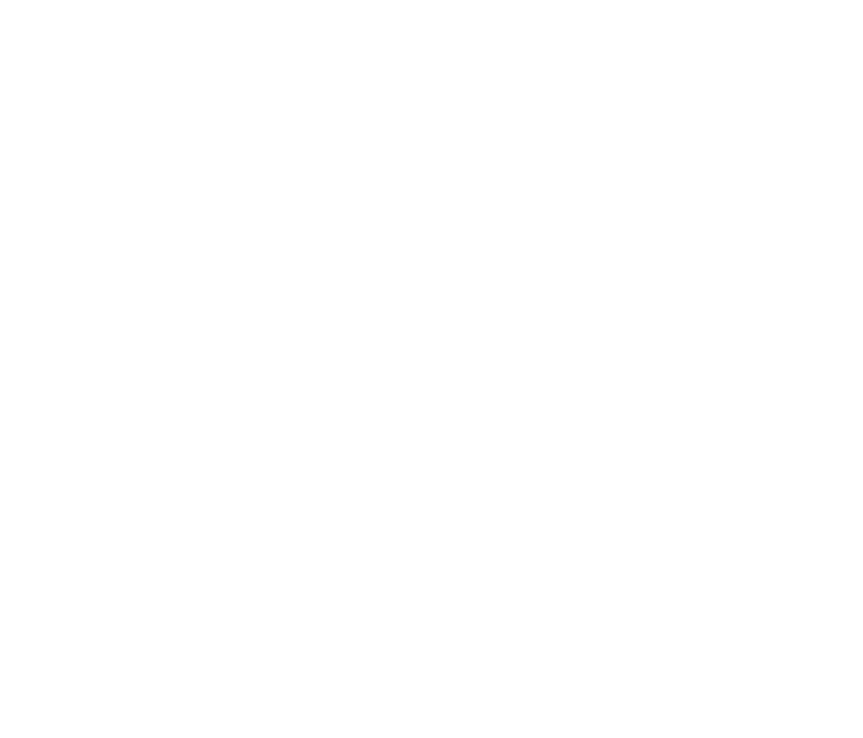
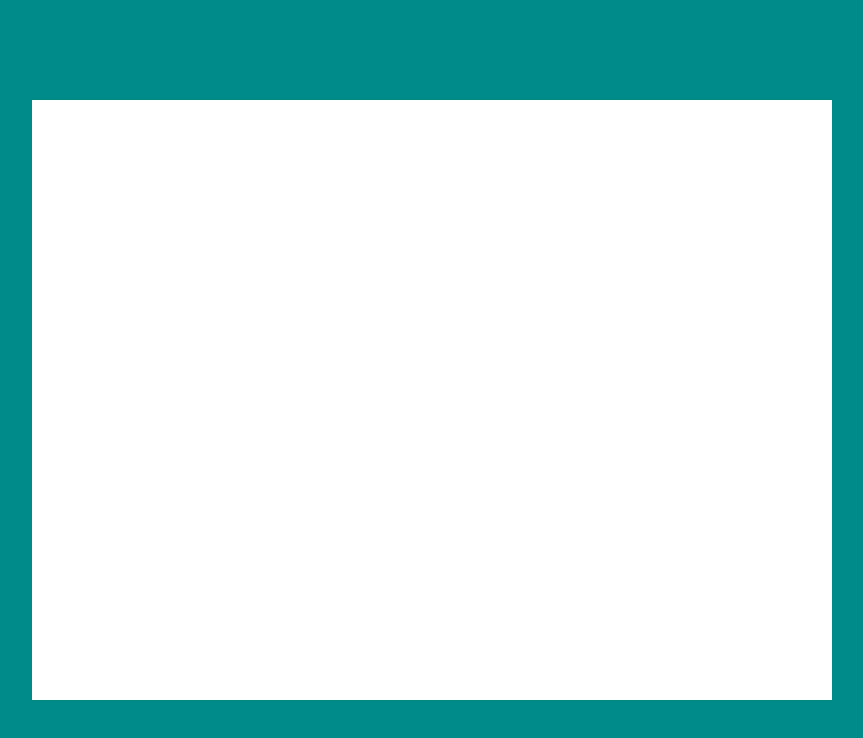
Before and after one commit to tylp/memo-draw-engine, a website with bundled scripts: page public/index.html in a window 1280 px wide. Shown: the whole page, without its empty margins (208-1071 px from the left). Built offline with nearby package versions, Linux system fonts and the light colour scheme.

Commit message:
Update canvas style

```diff
--- a/public/index.html
+++ b/public/index.html
@@ -5,8 +5,9 @@
   <meta name="viewport" content="width=device-width, initial-scale=1.0">
   <title>Engine Playground</title>
   <script type="module" src="/dist/main.js"></script>
+  <link href="styles.css" rel="stylesheet">
 </head>
 <body>
-  <canvas width="500" height="500" id="draw-canvas"></canvas>
+  <canvas width="800" height="600" id="draw-canvas"></canvas>
 </body>
 </html>
--- /dev/null
+++ b/public/styles.css
@@ -0,0 +1,15 @@
+body {
+    background-color: darkcyan;
+}
+
+canvas {
+    padding: 0;
+    margin: auto;
+    display: block;
+    position: absolute;
+    top: 0;
+    bottom: 0;
+    left: 0;
+    right: 0;
+    background-color: white;
+}
```
